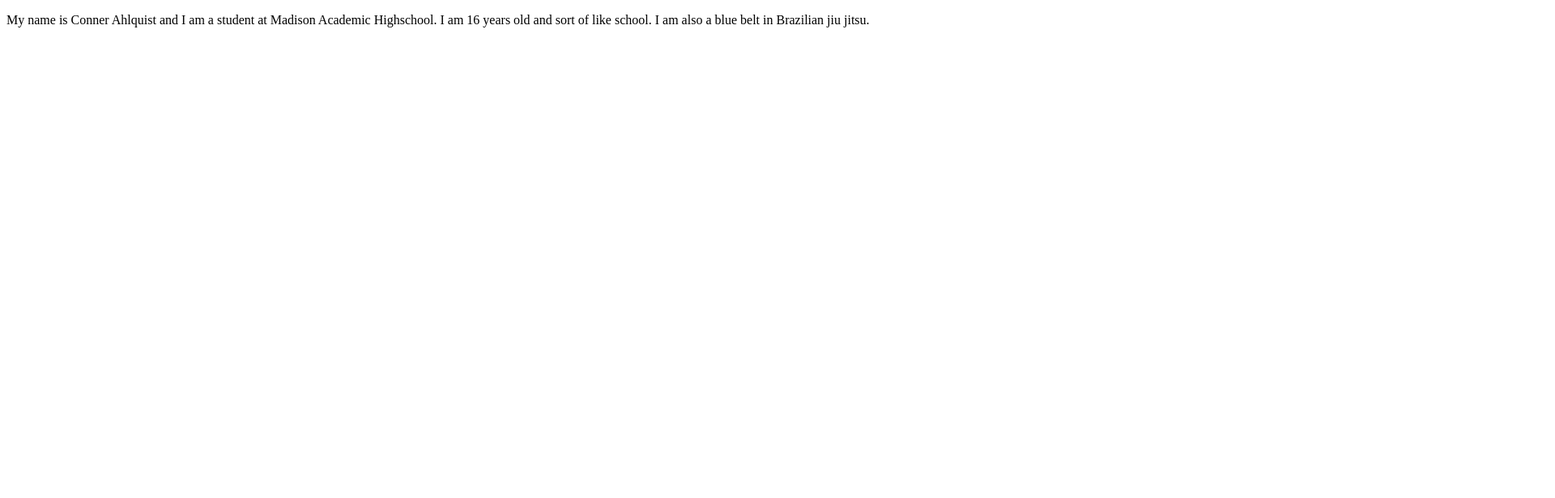
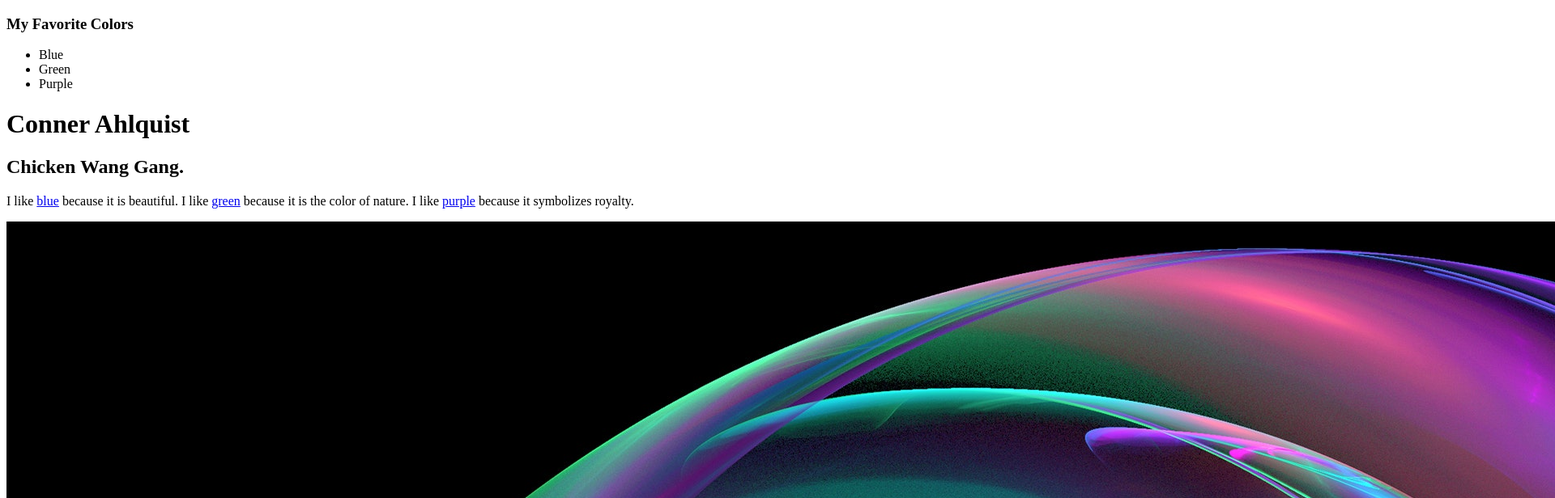
Before and after one commit to paulee5/connerahlquist, a plain HTML site: page index.html in a window 1280 px wide. Shown: the top 616 px of the page at 81% size, 1920 px wide, since content can reach past the window. Drawn offline with Linux system fonts and the light colour scheme.

Commit message:
I added paragraphs and images

```diff
--- a/index.html
+++ b/index.html
@@ -4,14 +4,33 @@
   <head>
 
       <title>Conner Ahlquist</title>
-
+      <meta charset="utf-8"/>
       </head>
 
 
       <body>
 
-          <p>My name is Conner Ahlquist and I am a student at Madison Academic Highschool. I am 16 years old and sort of like school. I am also a blue belt in Brazilian jiu jitsu.
+          <div  class="container">
 
+            <div class="nav">
+              <h3>My Favorite Colors</h3>
+              <ul>
+                <li>Blue</li>
+                <li>Green</li>
+                <li>Purple</li>
+              </ul>
+            </div>
+
+
+            <div class="main">
+
+              <h1>Conner Ahlquist</h1>
+              <h2>Chicken Wang Gang.</h2>
+              <p>I like <a href="https://goo.gl/images/Bd9Yjm">blue</a> because it is beautiful. I like <a href="https://goo.gl/images/aJFjR6">green</a> because it is the color of nature. I like <a href="https://goo.gl/images/uwBwVq">purple</a> because it symbolizes royalty.</p>
+    <img src="./img/bluegreenpurple.jpg"/>
+
+  </div>
+</div>
       </body>
 
 
```
Also changed, not shown: Blue.html (added), Green.html (added), Purple.html (added), img/bluegreenpurple.jpg (added).
